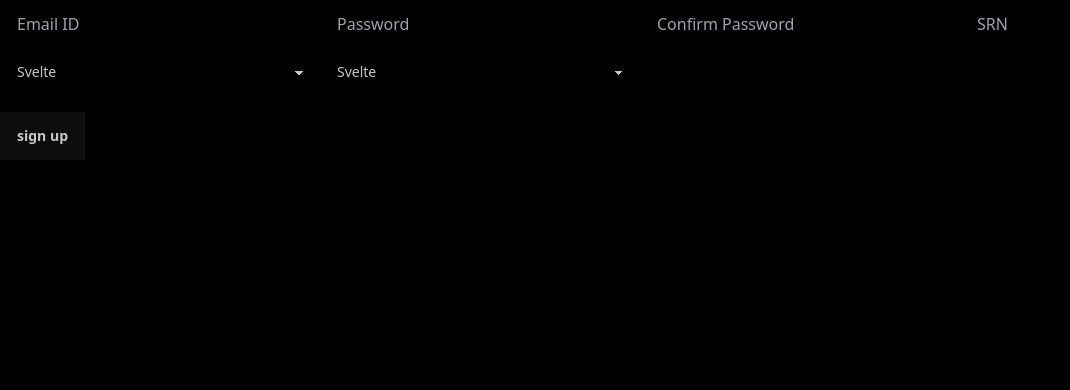
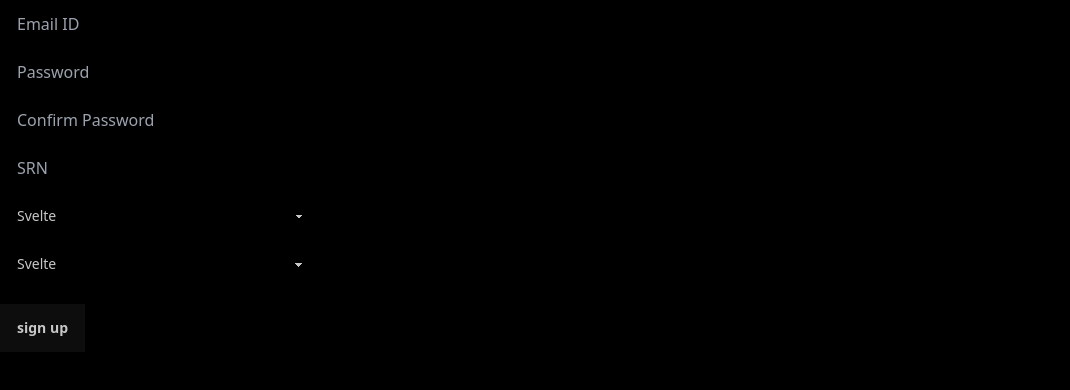
Before and after one commit to bhavikavarshney/plantProject, a React (Vite) app in the folder Client/: page / in a window 1280 px wide. Shown: the top 390 px of the page, without its empty margins (0-1070 px from the left). Built offline with nearby package versions, Linux system fonts and the light colour scheme.

Commit message:
made it  vertical finally ahahah

```diff
--- a/Client/src/Register.jsx
+++ b/Client/src/Register.jsx
@@ -4,7 +4,7 @@ const Register = () => {
   return (
     <div className="flex flex-col">
       <form className="space-y-4">
-        <div>
+        <div className="flex flex-col">
           <input
             type="text"
             placeholder="Email ID"
@@ -16,7 +16,7 @@ const Register = () => {
             className="input input-ghost w-full max-w-xs"
           />
           <input
-            type="password"  // Changed to password type for password fields
+            type="password"
             placeholder="Confirm Password"
             className="input input-ghost w-full max-w-xs"
           />
```
